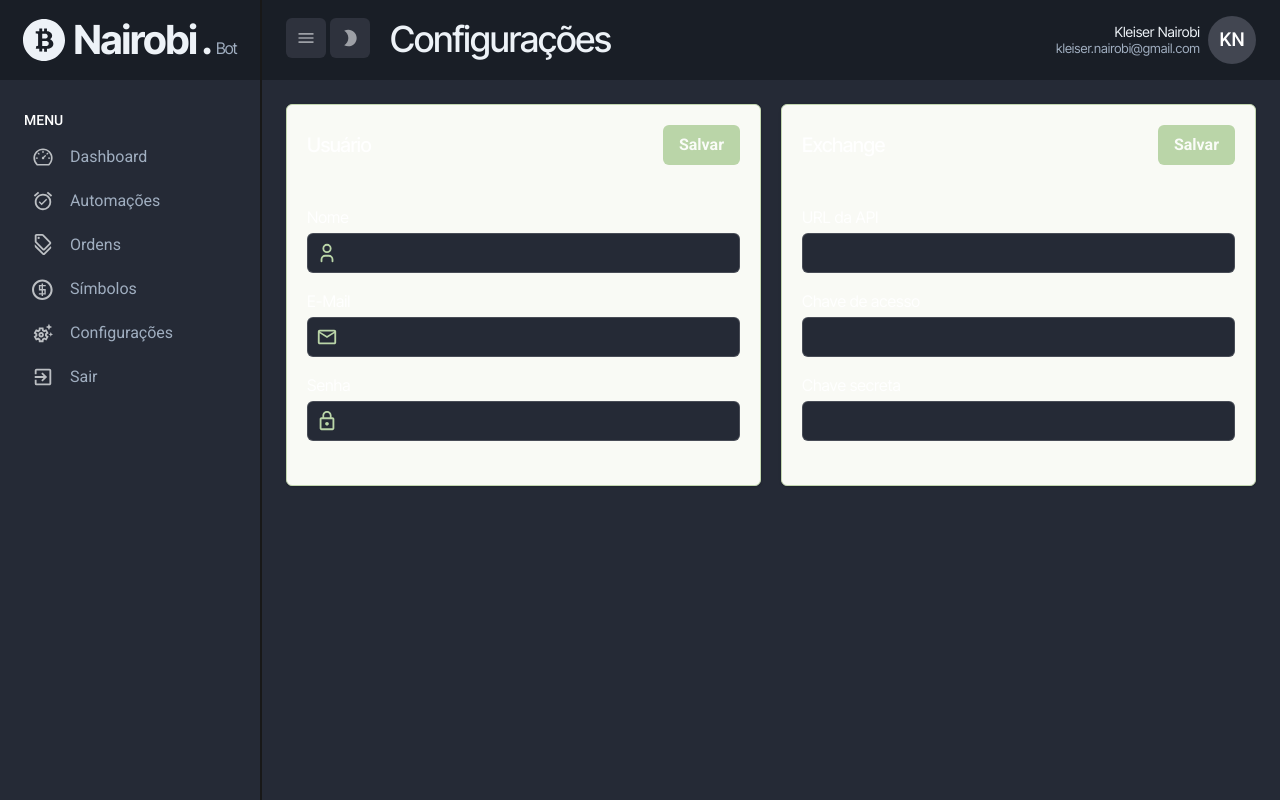
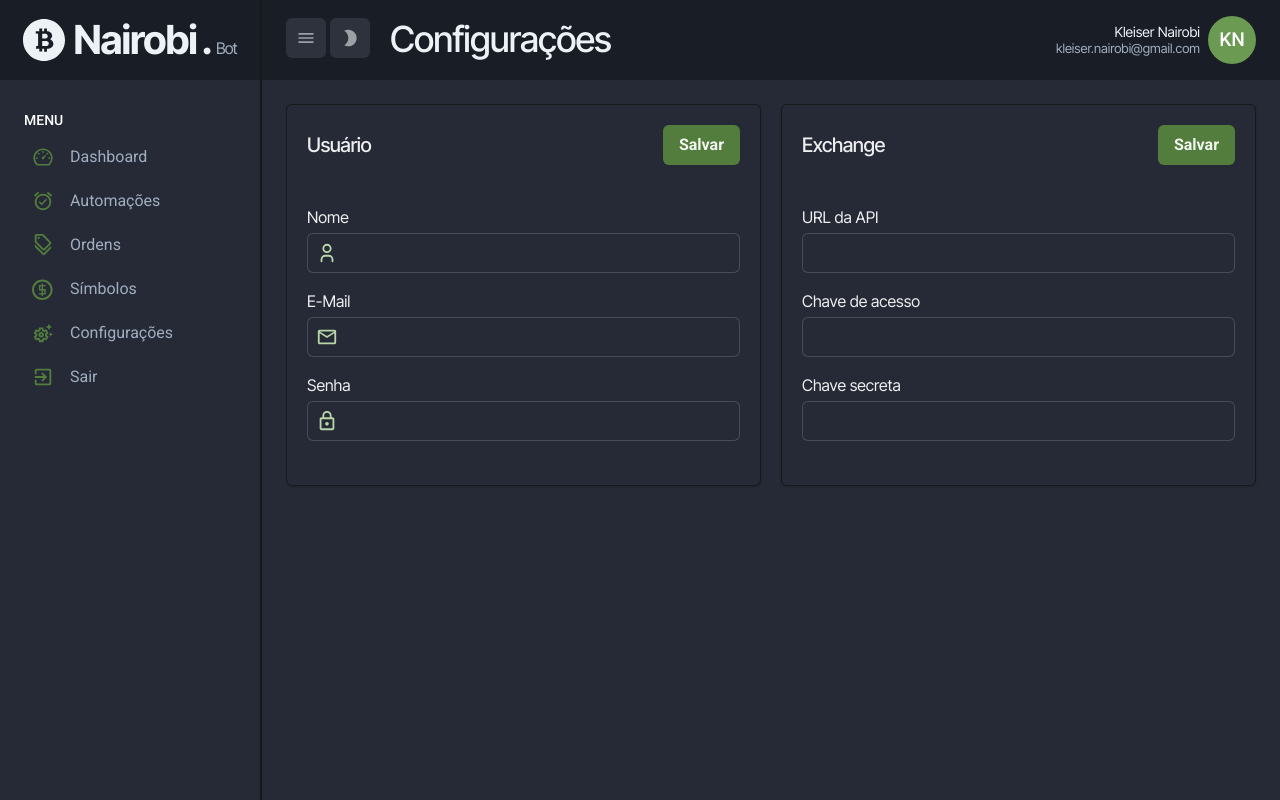
Before and after one commit to KleiserNairobi/BotCryptoCoin, a React (Vite) app in the folder frontend/: page /configuracoes in a window 1280 px wide. Built offline with nearby package versions, Linux system fonts and the light colour scheme.

Commit message:
ajuste nas cores do tema dark

```diff
--- a/frontend/src/pages/Configuracoes.tsx
+++ b/frontend/src/pages/Configuracoes.tsx
@@ -21,14 +21,17 @@ import {
 import { Input } from "../components/Form/Input";
 import { MdLockOutline, MdMailOutline } from "react-icons/md";
 import { TbUser } from "react-icons/tb";
+import { useTokens } from "../styles/tokens";
+import { NButton } from "../components/Form/NButton";
 
 export function Configuracoes() {
+  const tokens = useTokens();
   return (
     <Flex direction={"column"} mr={6} mt={6}>
       <SimpleGrid columns={2} spacing={5}>
         <Card
-          bg={"#F9FAF5"}
-          borderColor={"#C3D6B0"}
+          bg={tokens.bgMain}
+          borderColor={tokens.mainBorder}
           borderWidth={1}
           overflow={"hidden"}
           w={"100%"}
@@ -49,17 +52,7 @@ export function Configuracoes() {
               >
                 Usuário
               </Heading>
-              <Button
-                isLoading={false}
-                loadingText="Sincronizando"
-                bg={"#bad5a8"}
-                _hover={{
-                  color: "gray.800",
-                  bgColor: "#84b969",
-                }}
-              >
-                Salvar
-              </Button>
+              <NButton title="Salvar" />
             </HStack>
           </CardHeader>
           <CardBody mb={6}>
@@ -82,8 +75,8 @@ export function Configuracoes() {
         </Card>
 
         <Card
-          bg={"#F9FAF5"}
-          borderColor={"#C3D6B0"}
+          bg={tokens.bgMain}
+          borderColor={tokens.mainBorder}
           borderWidth={1}
           overflow={"hidden"}
           w={"100%"}
@@ -104,17 +97,7 @@ export function Configuracoes() {
               >
                 Exchange
               </Heading>
-              <Button
-                isLoading={false}
-                loadingText="Sincronizando"
-                bg={"#bad5a8"}
-                _hover={{
-                  color: "gray.800",
-                  bgColor: "#84b969",
-                }}
-              >
-                Salvar
-              </Button>
+              <NButton title="Salvar" />
             </HStack>
           </CardHeader>
           <CardBody mb={6}>
--- a/frontend/src/pages/Simbolos.tsx
+++ b/frontend/src/pages/Simbolos.tsx
@@ -47,18 +47,14 @@ export function Simbolos() {
             </Heading>
             <NButton
               isLoading={false}
-              title="Sincronizando"
+              title="Sincronizar"
+              loadingText="Sincronizando"
               leftIcon={<MdOutlineSync />}
             />
           </HStack>
         </CardHeader>
         <CardBody overflowY={"hidden"} flex={1}>
-          <TableContainer
-            overflowY="auto"
-            //position="relative"
-            //w={"100%"}
-            h={"100%"}
-          >
+          <TableContainer overflowY="auto" h={"100%"}>
             <Table size="sm">
               <Thead
                 top={0}
--- a/frontend/src/styles/theme.ts
+++ b/frontend/src/styles/theme.ts
@@ -15,29 +15,34 @@ export const theme = extendTheme({
   colors: {
     bgDesktop: { light: "#C3D6B0", dark: "#181818" },
     bgMain: { light: "#F9FAF5", dark: "#252A36" },
+
     headerBg: { light: "#E8EFE2", dark: "#191E26" },
     headerBtnBg: { light: "#F9FAF3", dark: "#2E323D" },
     headerBtnBgHover: { light: "#D5E3C8", dark: "#424651" },
     headerBtnIcon: { light: "#537D3D", dark: "#9DA0A6" },
     headerBtnIconHover: { light: "gray.800", dark: "gray.100" },
-    headerAvatarBg: { light: "#6B9A52", dark: "#424651" },
+    headerAvatarBg: { light: "#6B9A52", dark: "#6B9A52" },
     headerTitle: { light: "gray.800", dark: "gray.100" },
     headerSubtitle: { light: "gray.600", dark: "gray.400" },
+
     mainBtnBg: { light: "#EAEEE4", dark: "#1A2029" },
     mainBtnBgHover: { light: "#D5E3C8", dark: "#181818" },
     mainBtnIcon: { light: "#537D3D", dark: "#B8BBBF" },
     mainBtnIconHover: { light: "gray.800", dark: "gray.100" },
-    mainBtnPrimaryBg: { light: "#BAD5A8", dark: "#4C505B" },
-    mainBtnPrimaryBgHover: { light: "#84B969", dark: "#565A65" },
+    mainBtnPrimaryBg: { light: "#BAD5A8", dark: "#537D3D" },
+    mainBtnPrimaryBgHover: { light: "#84B969", dark: "#6B9A52" },
     mainBorder: { light: "#C3D6B0", dark: "#181818" },
 
     menuBg: { light: "transparent", dark: "transparent" },
     menuBgActive: { light: "#BAD5A8", dark: "#424651" },
     menuBgHover: { light: "#EAEFE8", dark: "#2E323D" },
     menuBgHoverActive: { light: "#BAD5A8", dark: "#424651" },
-    menuIcon: { light: "#537D3D", dark: "#BCBFC3" },
+    menuIcon: { light: "#537D3D", dark: "#537D3D" },
     menuTitleActive: { light: "gray.800", dark: "gray.200" },
     menuTitleInactive: { light: "gray.600", dark: "gray.400" },
+
+    // mainBtnPrimaryBg: { light: "#BAD5A8", dark: "#4C505B" },
+    // mainBtnPrimaryBgHover: { light: "#84B969", dark: "#565A65" },
   },
 
   // "#537D3D" "#BEC2C6" headerBtnIcon / mainBtnIcon
```
